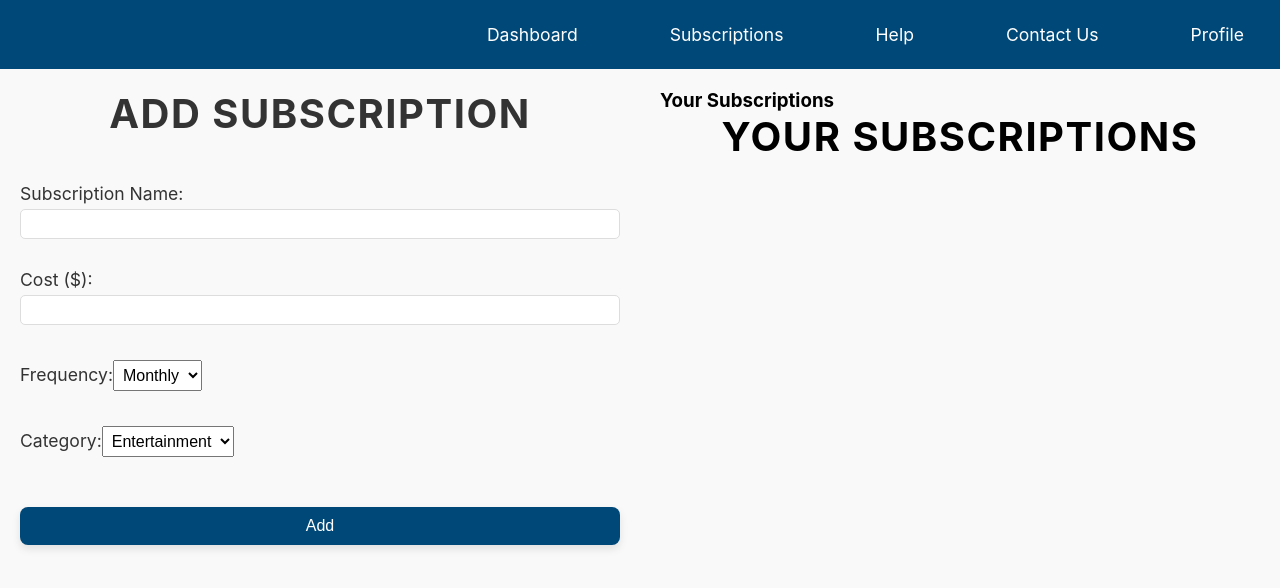
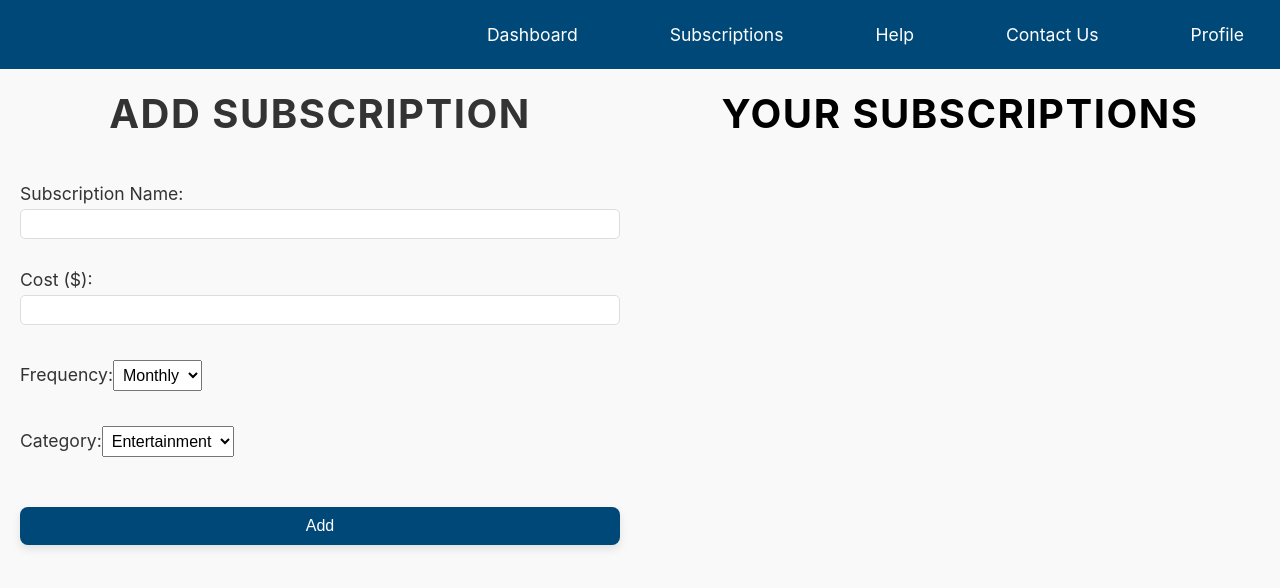
Before and after one commit to iSkewb/BreakFree, a React (Create React App) app in the folder predictive-subscription-tool/: page /add-subscription in a window 1280 px wide. Shown: the top 588 px of the page. Built offline with nearby package versions, Linux system fonts and the light colour scheme.

Commit message:
Update AddSubscription.js

```diff
--- a/predictive-subscription-tool/src/components/AddSubscription.js
+++ b/predictive-subscription-tool/src/components/AddSubscription.js
@@ -72,7 +72,6 @@ const AddSubscription = () => {
           </form>
         </div>
         <div className="subscription-list-container">
-          <h3>Your Subscriptions</h3>
           <SubscriptionList
             subscriptions={subscriptions}
             onDelete={(id) => removeSubscription(id)} // Handle delete via context
```
